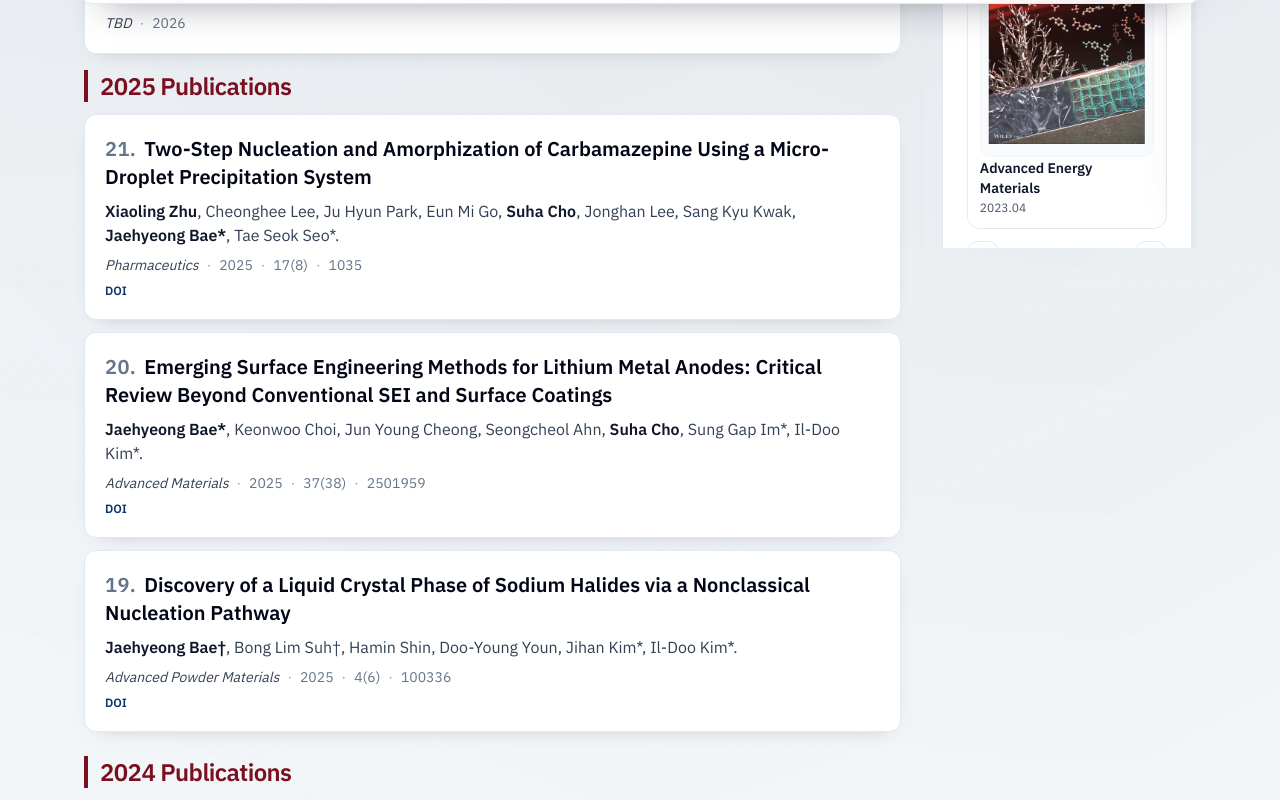
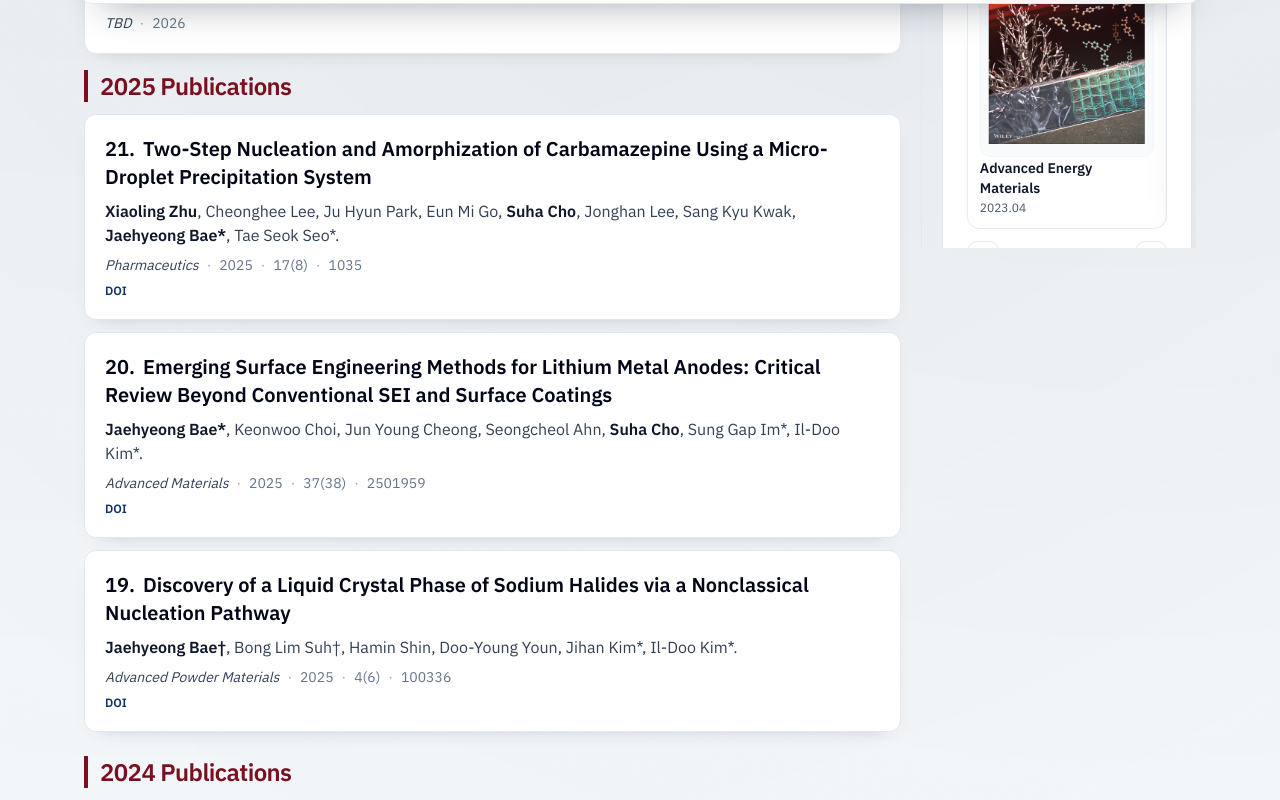
Before and after one commit to baegroup/baegroup.github.io, a React (Vite) app: page /publications in a window 1280 px wide. Shown: the part 780-1580 px from the top of the page. Built offline with nearby package versions, Linux system fonts and the light colour scheme.

Commit message:
Match publication number typography to title style

```diff
--- a/src/pages/PublicationsPage.jsx
+++ b/src/pages/PublicationsPage.jsx
@@ -388,7 +388,7 @@ function PublicationList({ items, numbers, labAuthorNames, sectionLabel }) {
                 <li className="rounded-xl border border-slate-200 bg-white p-4 shadow-[0_8px_20px_-16px_rgba(15,23,42,0.35)] md:p-5" key={pub.id}>
                   <div className="space-y-2">
                     <p className="text-lg font-semibold leading-snug text-slate-950 md:text-xl">
-                      <span className="mr-2 font-semibold tracking-[0.02em] text-slate-500">{number}.</span>
+                      <span className="mr-2">{number}.</span>
                       <span>{pub.localizedTitle}</span>
                     </p>
 
```
